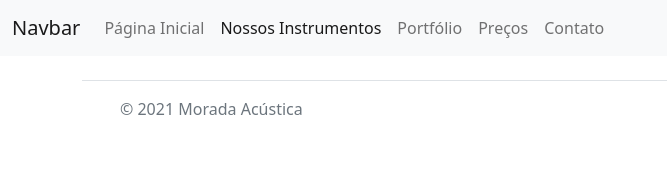
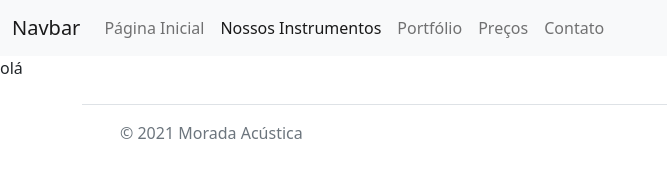
Before and after one commit to rdfiuza/moradaacustica, a plain HTML site: page instrumentos.html in a window 1280 px wide. Shown: the whole page, without its empty margins (0-667 px from the left). Drawn offline with nearby package versions, Linux system fonts and the light colour scheme.

Commit message:
added instrumentos.js

```diff
--- a/instrumentos.html
+++ b/instrumentos.html
@@ -26,6 +26,10 @@
           </div>
         </div>
       </nav>
+<main>
+<p>texto</p>
+
+</main>
 
       <div class="container footer">
         <footer class="d-flex flex-wrap justify-content-between align-items-center py-3 my-4 border-top">
@@ -37,7 +41,7 @@
           </div>
         </footer>
       </div>
-
+<script src="instrumentos.js"></script>
 <script src="https://cdn.jsdelivr.net/npm/bootstrap@5.1.3/dist/js/bootstrap.bundle.min.js" integrity="sha384-ka7Sk0Gln4gmtz2MlQnikT1wXgYsOg+OMhuP+IlRH9sENBO0LRn5q+8nbTov4+1p" crossorigin="anonymous"></script>
 </body>
 </html>
--- /dev/null
+++ b/instrumentos.js
@@ -0,0 +1 @@
+document.querySelector("p").textContent = "olá"
```
Also changed, not shown: index.html (+1 -0 lines).
